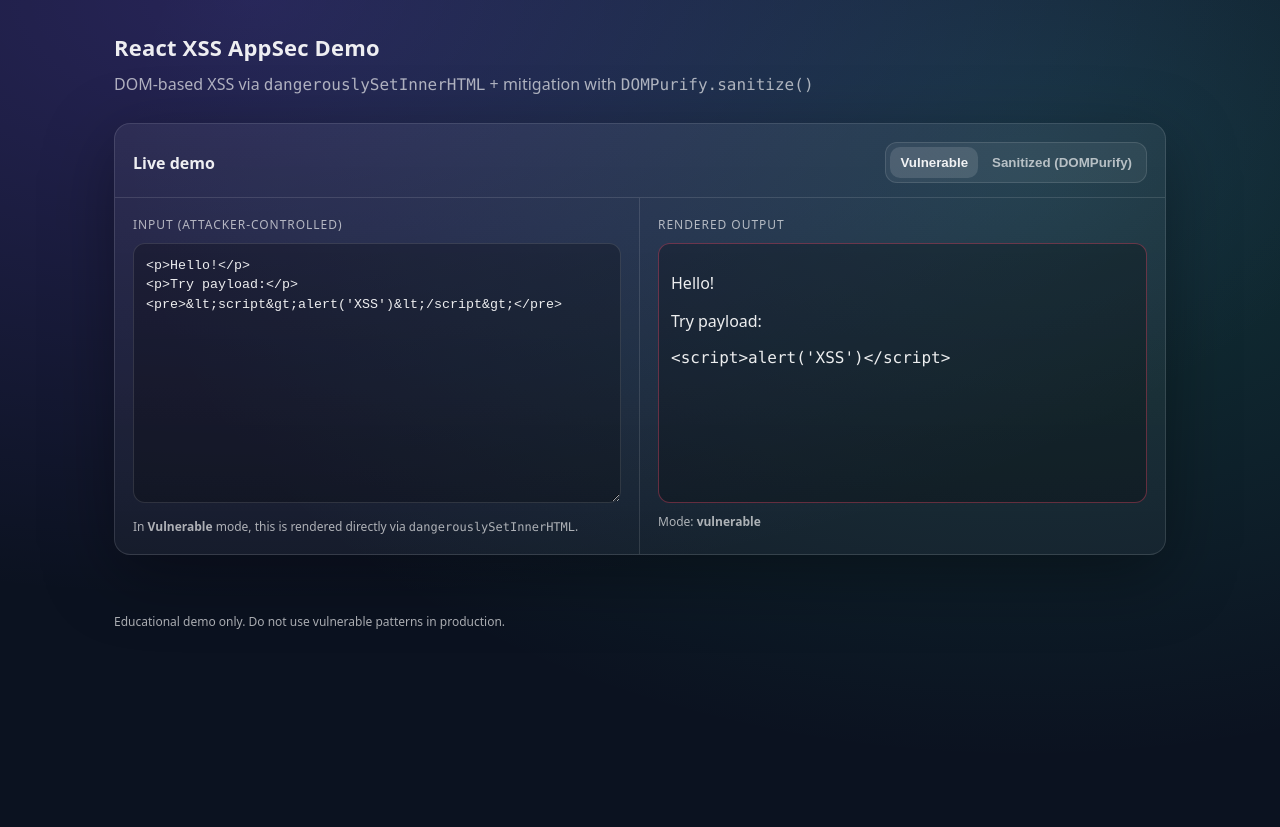
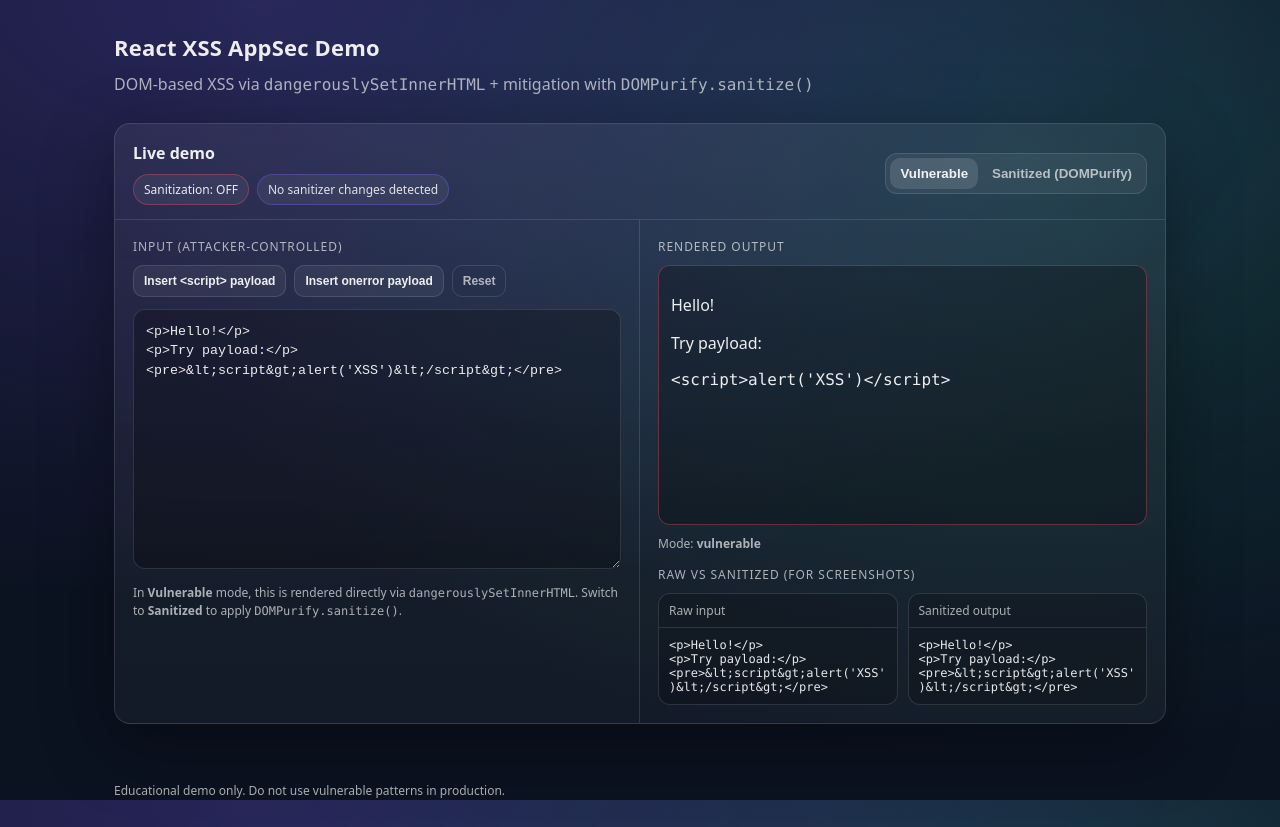
Before and after one commit to NatFreelance/react-xss-appsec-demo, a React (Vite) app: page / in a window 1280 px wide. Before the commit the page ends 800 px from the top, so only its background shows below. Built offline with nearby package versions, Linux system fonts and the light colour scheme.

Commit message:
fix: add UI to demonstrate XSS before/after sanitazation (DOMPurity)

```diff
--- a/src/components/XssDemo.jsx
+++ b/src/components/XssDemo.jsx
@@ -5,19 +5,48 @@
 <p>Try payload:</p>
 <pre>&lt;script&gt;alert('XSS')&lt;/script&gt;</pre>`
 
+const PAYLOAD_SCRIPT = `<p>DOM XSS test:</p><script>alert('XSS')</script>`
+const PAYLOAD_IMG_ONERROR = `<p>DOM XSS test:</p><img src="x" onerror="alert('XSS via onerror')" />`
+
 export function XssDemo() {
   const [mode, setMode] = useState('vulnerable') // 'vulnerable' | 'sanitized'
   const [input, setInput] = useState(DEFAULT_INPUT)
 
-  const renderedHtml = useMemo(() => {
-    if (mode === 'sanitized') return DOMPurify.sanitize(input)
-    return input
-  }, [input, mode])
+  const sanitizedHtml = useMemo(() => DOMPurify.sanitize(input), [input])
+  const renderedHtml = mode === 'sanitized' ? sanitizedHtml : input
+  const changedBySanitizer = sanitizedHtml !== input
+  const removedChars = Math.max(0, input.length - sanitizedHtml.length)
+  const reducedPercent = input.length > 0 ? Math.round((removedChars / input.length) * 100) : 0
+
+  const changeSummary = useMemo(() => {
+    if (!changedBySanitizer) return []
+    const removed = []
+    if (/<script[\s>]/i.test(input) && !/<script[\s>]/i.test(sanitizedHtml)) removed.push('Removed <script> tag')
+    if (/\sonerror\s*=/i.test(input) && !/\sonerror\s*=/i.test(sanitizedHtml)) removed.push('Removed inline event handler (onerror)')
+    if (/javascript:/i.test(input) && !/javascript:/i.test(sanitizedHtml)) removed.push('Removed javascript: URL')
+    if (removed.length === 0) removed.push('Sanitized output differs from input')
+    return removed
+  }, [changedBySanitizer, input, sanitizedHtml])
 
   return (
     <section className="card">
       <div className="cardHeader">
-        <div className="cardTitle">Live demo</div>
+        <div>
+          <div className="cardTitle">Live demo</div>
+          <div className="statusRow">
+            <span className={mode === 'sanitized' ? 'badge badgeOk' : 'badge badgeDanger'}>
+              Sanitization: {mode === 'sanitized' ? 'ON' : 'OFF'}
+            </span>
+            <span className="badge badgeNeutral">
+              {changedBySanitizer ? 'Input contains risky HTML' : 'No sanitizer changes detected'}
+            </span>
+            {changedBySanitizer ? (
+              <span className="badge badgeNeutral">
+                Δ chars: -{removedChars} ({reducedPercent}%)
+              </span>
+            ) : null}
+          </div>
+        </div>
         <div className="segmented" role="group" aria-label="Render mode">
           <button
             type="button"
@@ -39,6 +68,17 @@
       <div className="grid">
         <div className="panel">
           <div className="panelTitle">Input (attacker-controlled)</div>
+          <div className="toolbar">
+            <button type="button" className="btn" onClick={() => setInput(PAYLOAD_SCRIPT)}>
+              Insert &lt;script&gt; payload
+            </button>
+            <button type="button" className="btn" onClick={() => setInput(PAYLOAD_IMG_ONERROR)}>
+              Insert onerror payload
+            </button>
+            <button type="button" className="btn btnGhost" onClick={() => setInput(DEFAULT_INPUT)}>
+              Reset
+            </button>
+          </div>
           <textarea
             className="textarea"
             value={input}
@@ -47,8 +87,20 @@
           />
           <div className="hint">
             In <strong>Vulnerable</strong> mode, this is rendered directly via{' '}
-            <code>dangerouslySetInnerHTML</code>.
+            <code>dangerouslySetInnerHTML</code>. Switch to <strong>Sanitized</strong> to apply{' '}
+            <code>DOMPurify.sanitize()</code>.
           </div>
+
+          {changedBySanitizer ? (
+            <div className="notice">
+              <div className="noticeTitle">What DOMPurify would change</div>
+              <ul className="noticeList">
+                {changeSummary.map((item) => (
+                  <li key={item}>{item}</li>
+                ))}
+              </ul>
+            </div>
+          ) : null}
         </div>
 
         <div className="panel">
@@ -57,8 +109,18 @@
             className={mode === 'vulnerable' ? 'output outputDanger' : 'output outputSafe'}
             dangerouslySetInnerHTML={{ __html: renderedHtml }}
           />
-          <div className="hint">
-            Mode: <strong>{mode}</strong>
+          <div className="hint">Mode: <strong>{mode}</strong></div>
+
+          <div className="splitTitle">Raw vs sanitized (for screenshots)</div>
+          <div className="split">
+            <div className="splitBox">
+              <div className="splitLabel">Raw input</div>
+              <pre className="codeBox">{input}</pre>
+            </div>
+            <div className="splitBox">
+              <div className="splitLabel">Sanitized output</div>
+              <pre className="codeBox">{sanitizedHtml}</pre>
+            </div>
           </div>
         </div>
       </div>
--- a/src/styles.css
+++ b/src/styles.css
@@ -102,6 +102,40 @@
   font-weight: 700;
 }
 
+.statusRow {
+  display: flex;
+  flex-wrap: wrap;
+  gap: 8px;
+  margin-top: 10px;
+}
+
+.badge {
+  display: inline-flex;
+  align-items: center;
+  gap: 6px;
+  font-size: 12px;
+  padding: 6px 10px;
+  border-radius: 999px;
+  border: 1px solid var(--border);
+  background: rgba(255, 255, 255, 0.06);
+  color: var(--muted);
+}
+
+.badgeOk {
+  border-color: rgba(49, 208, 170, 0.35);
+  color: rgba(255, 255, 255, 0.9);
+}
+
+.badgeDanger {
+  border-color: rgba(255, 77, 109, 0.35);
+  color: rgba(255, 255, 255, 0.9);
+}
+
+.badgeNeutral {
+  border-color: rgba(124, 92, 255, 0.35);
+  color: rgba(255, 255, 255, 0.85);
+}
+
 .segmented {
   background: rgba(255, 255, 255, 0.06);
   border: 1px solid var(--border);
@@ -148,6 +182,33 @@
   margin-bottom: 10px;
 }
 
+.toolbar {
+  display: flex;
+  flex-wrap: wrap;
+  gap: 8px;
+  margin: 8px 0 12px;
+}
+
+.btn {
+  border: 1px solid var(--border);
+  background: rgba(255, 255, 255, 0.06);
+  color: var(--text);
+  padding: 8px 10px;
+  border-radius: 10px;
+  cursor: pointer;
+  font-weight: 600;
+  font-size: 12px;
+}
+
+.btn:hover {
+  border-color: rgba(124, 92, 255, 0.35);
+}
+
+.btnGhost {
+  background: transparent;
+  color: var(--muted);
+}
+
 .textarea {
   width: 100%;
   min-height: 260px;
@@ -190,6 +251,66 @@
   line-height: 1.45;
 }
 
+.notice {
+  margin-top: 12px;
+  border-radius: 12px;
+  border: 1px solid rgba(124, 92, 255, 0.3);
+  background: rgba(124, 92, 255, 0.1);
+  padding: 12px;
+}
+
+.noticeTitle {
+  font-weight: 700;
+  font-size: 12px;
+  margin-bottom: 6px;
+}
+
+.noticeList {
+  margin: 0;
+  padding-left: 18px;
+  color: rgba(255, 255, 255, 0.85);
+  font-size: 12px;
+  line-height: 1.45;
+}
+
+.splitTitle {
+  margin-top: 14px;
+  color: var(--muted);
+  font-size: 12px;
+  letter-spacing: 0.08em;
+  text-transform: uppercase;
+}
+
+.split {
+  display: grid;
+  grid-template-columns: 1fr 1fr;
+  gap: 10px;
+  margin-top: 10px;
+}
+
+.splitBox {
+  border: 1px solid var(--border);
+  border-radius: 12px;
+  background: rgba(0, 0, 0, 0.18);
+  overflow: hidden;
+}
+
+.splitLabel {
+  padding: 8px 10px;
+  border-bottom: 1px solid var(--border);
+  color: var(--muted);
+  font-size: 12px;
+}
+
+.codeBox {
+  margin: 0;
+  padding: 10px;
+  font-size: 12px;
+  white-space: pre-wrap;
+  word-break: break-word;
+  color: rgba(255, 255, 255, 0.9);
+}
+
 @media (max-width: 900px) {
   .grid {
     grid-template-columns: 1fr;
@@ -205,4 +326,7 @@
     flex-direction: column;
     align-items: flex-start;
   }
+  .split {
+    grid-template-columns: 1fr;
+  }
 }
```
